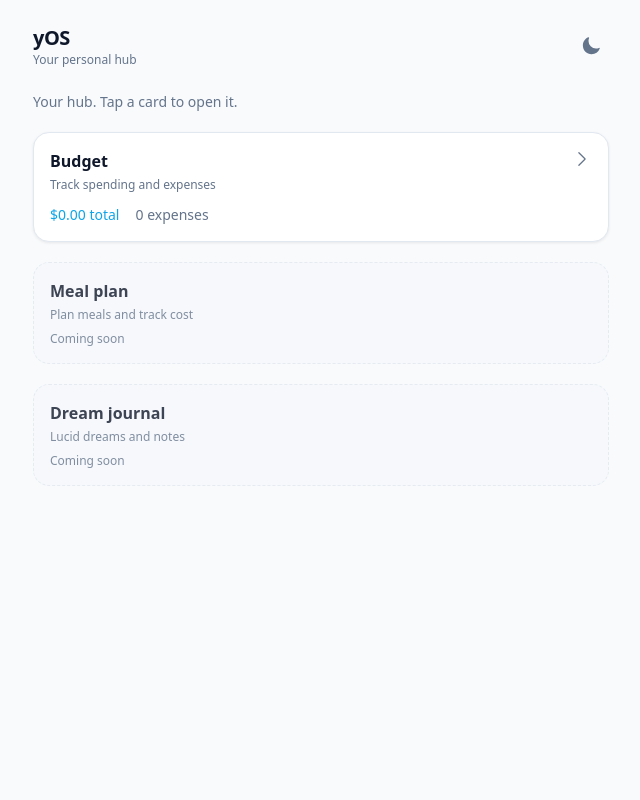
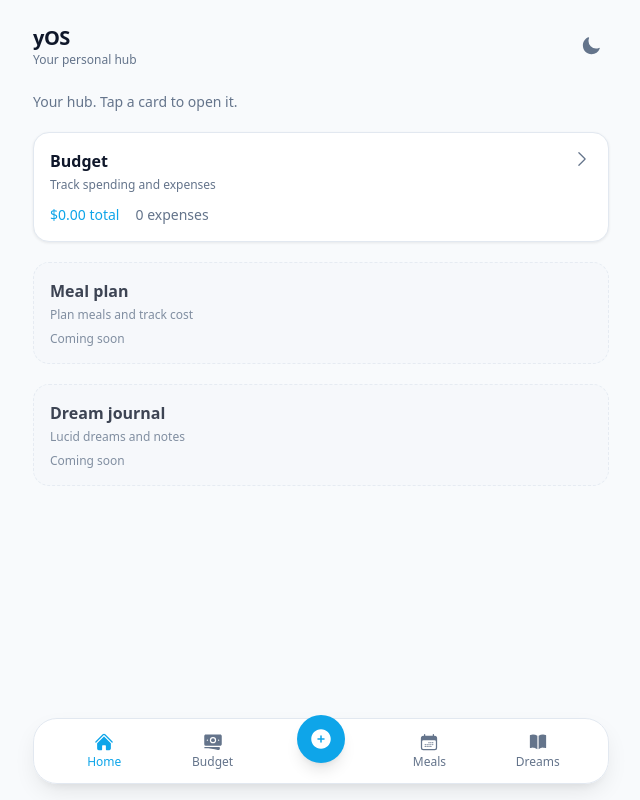
Before and after one commit to jbj-code/yOS, a React (Vite) app: page / in a window 1280 px wide. Shown: the whole page, without its empty margins (319-959 px from the left). Built offline with nearby package versions, Linux system fonts and the light colour scheme; no server answers; the database is empty.

Commit message:
New logo added

```diff
--- a/index.html
+++ b/index.html
@@ -2,7 +2,10 @@
 <html lang="en">
   <head>
     <meta charset="UTF-8" />
-    <link rel="icon" type="image/svg+xml" href="/vite.svg" />
+    <link rel="icon" type="image/jpeg" href="/icons/yos-icon.jpg" />
+    <link rel="apple-touch-icon" href="/icons/yos-icon.jpg" />
+    <link rel="manifest" href="/manifest.webmanifest" />
+    <meta name="theme-color" content="#0ea5e9" />
     <meta name="viewport" content="width=device-width, initial-scale=1.0" />
     <title>yOS</title>
   </head>
--- a/src/App.tsx
+++ b/src/App.tsx
@@ -4,39 +4,40 @@ import { useTheme } from './hooks/useTheme'
 import Home from './pages/Home'
 import Budget from './pages/Budget'
 import './style.css'
-
-type View = 'home' | 'budget'
+import type { View } from './nav'
+import { NavBar } from './components/NavBar'
 
 export default function App() {
   const { theme, setTheme } = useTheme()
   const [view, setView] = useState<View>('home')
+  const [budgetAddOpen, setBudgetAddOpen] = useState(false)
 
   return (
     <div
       className="min-h-screen flex justify-center px-4 py-6"
       style={{ background: 'var(--orb-bg)' }}
     >
-      <div className="w-full max-w-xl">
+      <div className="w-full max-w-xl pb-20">
         <header className="mb-6 flex items-center justify-between gap-3">
           <div className="flex min-w-0 items-center gap-2">
-            {view === 'budget' && (
-              <button
-                type="button"
-                onClick={() => setView('home')}
-                className="shrink-0 rounded-full p-1.5 text-[var(--orb-text-muted)] hover:bg-[var(--orb-bg-muted)] hover:text-[var(--orb-text)]"
-                aria-label="Back to home"
-              >
-                <ArrowLeftIcon className="h-5 w-5" />
-              </button>
-            )}
             <div className="min-w-0">
               <h1 className="truncate text-xl font-semibold tracking-tight text-[var(--orb-text)]">
-                {view === 'home' ? 'yOS' : 'Budget'}
+                {view === 'home'
+                  ? 'yOS'
+                  : view === 'budget'
+                    ? 'Budget'
+                    : view === 'meal'
+                      ? 'Meal plan'
+                      : 'Dream journal'}
               </h1>
               <p className="text-xs text-[var(--orb-text-muted)]">
                 {view === 'home'
                   ? 'Your personal hub'
-                  : 'Tap + to log anything you spend'}
+                  : view === 'meal'
+                    ? 'Plan meals and track cost (coming soon)'
+                    : view === 'journal'
+                      ? 'Log dreams and reflections (coming soon)'
+                      : ''}
               </p>
             </div>
           </div>
@@ -54,12 +55,38 @@ export default function App() {
           </button>
         </header>
 
-        {view === 'home' ? (
-          <Home onOpenBudget={() => setView('budget')} />
-        ) : (
-          <Budget />
+        {view === 'home' && <Home onOpenBudget={() => setView('budget')} />}
+        {view === 'budget' && (
+          <Budget
+            isAddOpen={budgetAddOpen}
+            onCloseAdd={() => setBudgetAddOpen(false)}
+          />
+        )}
+        {view === 'meal' && (
+          <div className="rounded-2xl border border-[var(--orb-border)] bg-[var(--orb-bg-elevated)] p-4 text-sm text-[var(--orb-text-muted)]">
+            Meal planning is coming soon.
+          </div>
+        )}
+        {view === 'journal' && (
+          <div className="rounded-2xl border border-[var(--orb-border)] bg-[var(--orb-bg-elevated)] p-4 text-sm text-[var(--orb-text-muted)]">
+            Dream journaling is coming soon.
+          </div>
         )}
       </div>
+
+      <NavBar
+        view={view}
+        onChangeView={(next) => {
+          setView(next)
+          if (next !== 'budget') {
+            setBudgetAddOpen(false)
+          }
+        }}
+        onAdd={() => {
+          setView('budget')
+          setBudgetAddOpen(true)
+        }}
+      />
     </div>
   )
 }
--- /dev/null
+++ b/src/components/NavBar.tsx
@@ -0,0 +1,124 @@
+import {
+  HomeIcon,
+  BanknotesIcon,
+  PlusCircleIcon,
+  CalendarDaysIcon,
+  BookOpenIcon,
+} from '@heroicons/react/24/solid'
+import type { View } from '../nav'
+
+type Props = {
+  view: View
+  onChangeView: (view: View) => void
+  onAdd: () => void
+}
+
+export function NavBar({ view, onChangeView, onAdd }: Props) {
+  return (
+    <nav className="pointer-events-none fixed inset-x-0 bottom-4 flex justify-center">
+      <div className="pointer-events-auto mx-auto flex w-full max-w-xl items-center justify-between rounded-3xl border border-[var(--orb-border)] bg-[var(--orb-bg-elevated)]/95 px-4 py-2 text-xs shadow-[var(--orb-shadow-lg)] backdrop-blur">
+        <button
+          type="button"
+          onClick={() => onChangeView('home')}
+          className="flex flex-1 flex-col items-center gap-0.5"
+        >
+          <HomeIcon
+            className={`h-5 w-5 ${
+              view === 'home'
+                ? 'text-[var(--orb-accent)]'
+                : 'text-[var(--orb-text-muted)]'
+            }`}
+          />
+          <span
+            className={
+              view === 'home'
+                ? 'text-[var(--orb-accent)]'
+                : 'text-[var(--orb-text-muted)]'
+            }
+          >
+            Home
+          </span>
+        </button>
+
+        <button
+          type="button"
+          onClick={() => onChangeView('budget')}
+          className="flex flex-1 flex-col items-center gap-0.5"
+        >
+          <BanknotesIcon
+            className={`h-5 w-5 ${
+              view === 'budget'
+                ? 'text-[var(--orb-accent)]'
+                : 'text-[var(--orb-text-muted)]'
+            }`}
+          />
+          <span
+            className={
+              view === 'budget'
+                ? 'text-[var(--orb-accent)]'
+                : 'text-[var(--orb-text-muted)]'
+            }
+          >
+            Budget
+          </span>
+        </button>
+
+        <button
+          type="button"
+          onClick={onAdd}
+          className="flex flex-1 flex-col items-center gap-0.5"
+        >
+          <div className="flex h-12 w-12 -translate-y-3 items-center justify-center rounded-full bg-[var(--orb-accent)] text-[var(--orb-accent-contrast)] shadow-lg">
+            <PlusCircleIcon className="h-6 w-6" />
+          </div>
+        </button>
+
+        <button
+          type="button"
+          onClick={() => onChangeView('meal')}
+          className="flex flex-1 flex-col items-center gap-0.5"
+        >
+          <CalendarDaysIcon
+            className={`h-5 w-5 ${
+              view === 'meal'
+                ? 'text-[var(--orb-accent)]'
+                : 'text-[var(--orb-text-muted)]'
+            }`}
+          />
+          <span
+            className={
+              view === 'meal'
+                ? 'text-[var(--orb-accent)]'
+                : 'text-[var(--orb-text-muted)]'
+            }
+          >
+            Meals
+          </span>
+        </button>
+
+        <button
+          type="button"
+          onClick={() => onChangeView('journal')}
+          className="flex flex-1 flex-col items-center gap-0.5"
+        >
+          <BookOpenIcon
+            className={`h-5 w-5 ${
+              view === 'journal'
+                ? 'text-[var(--orb-accent)]'
+                : 'text-[var(--orb-text-muted)]'
+            }`}
+          />
+          <span
+            className={
+              view === 'journal'
+                ? 'text-[var(--orb-accent)]'
+                : 'text-[var(--orb-text-muted)]'
+            }
+          >
+            Dreams
+          </span>
+        </button>
+      </div>
+    </nav>
+  )
+}
--- /dev/null
+++ b/src/nav.ts
@@ -0,0 +1 @@
+export type View = 'home' | 'budget' | 'meal' | 'journal'
```
Also changed, not shown: src/pages/Budget.tsx (+40 -24 lines), public/icons/yos-icon.jpg (added), public/manifest.webmanifest (added).
